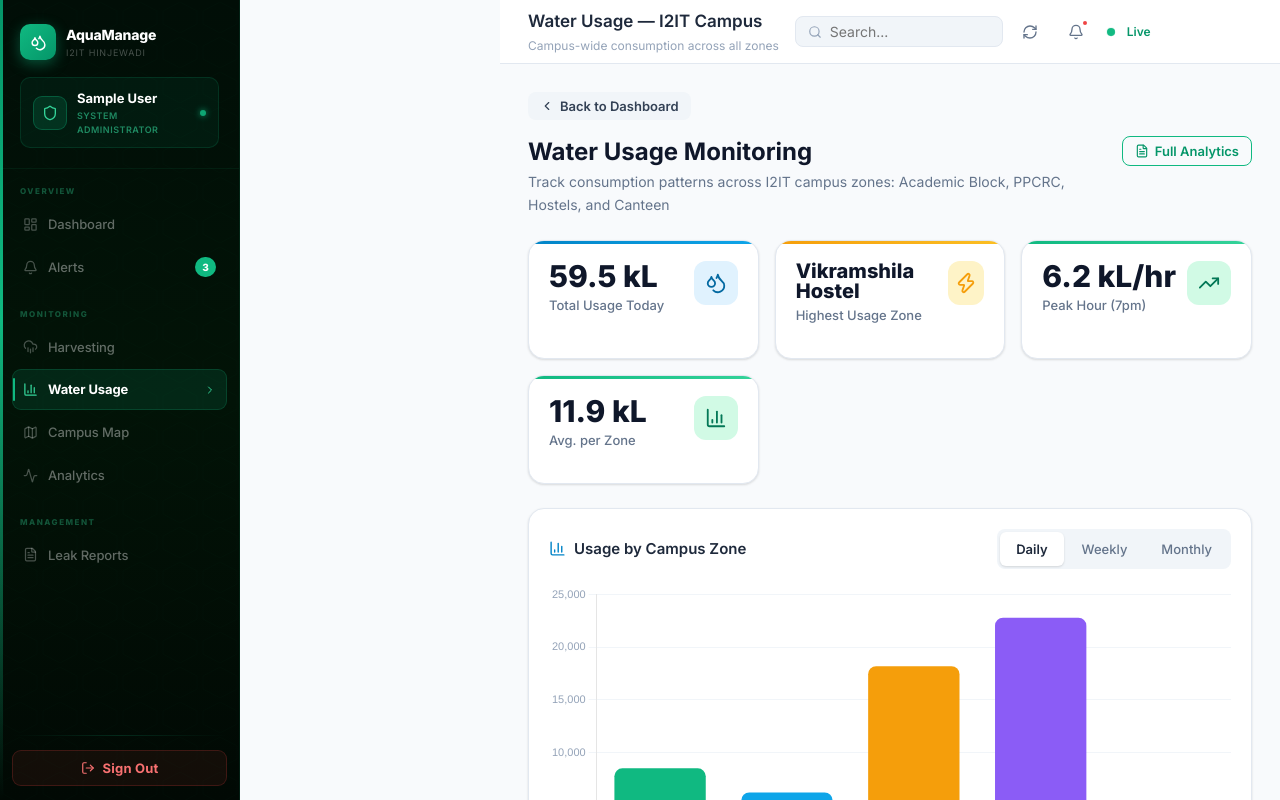
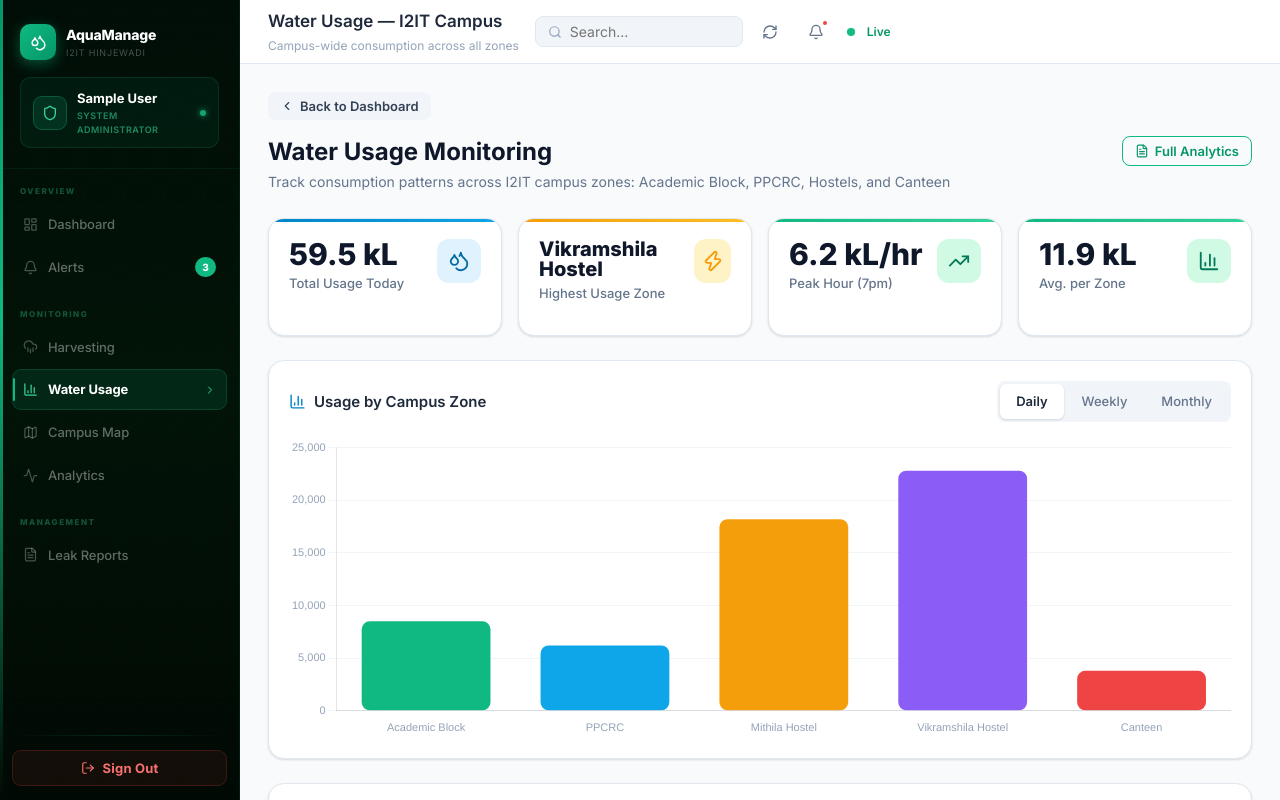
Before and after one commit to Sai-KT/AquaManage, a React (Vite) app: page /admin/usage in a window 1280 px wide. Shown: the top 800 px of the page. Built offline with nearby package versions, Linux system fonts and the light colour scheme; sample sign-in values are in the browser's storage.

Commit message:
added loack.jason

```diff
--- a/src/components/Sidebar.jsx
+++ b/src/components/Sidebar.jsx
@@ -79,7 +79,7 @@ function AdminSidebar({ user, location, navigate, logout }) {
       background: 'linear-gradient(180deg, #010e07 0%, #021307 50%, #010904 100%)',
       display: 'flex', flexDirection: 'column',
       borderRight: '1px solid rgba(16,185,129,0.12)',
-      position: 'relative', overflow: 'hidden',
+      position: 'fixed', top: 0, left: 0, zIndex: 100, overflow: 'hidden',
     }}>
       {/* Left accent bar */}
       <div style={{ position: 'absolute', left: 0, top: 0, bottom: 0, width: 3, background: 'linear-gradient(180deg, #059669, #10b981 40%, transparent)' }} />
@@ -194,7 +194,7 @@ function MaintenanceSidebar({ user, location, navigate, logout }) {
       background: '#0e0900',
       display: 'flex', flexDirection: 'column',
       borderRight: '1px solid rgba(245,158,11,0.1)',
-      position: 'relative', overflow: 'hidden',
+      position: 'fixed', top: 0, left: 0, zIndex: 100, overflow: 'hidden',
     }}>
       {/* Diagonal stripe texture */}
       <div style={{ position: 'absolute', inset: 0, opacity: 0.025, backgroundImage: 'repeating-linear-gradient(55deg,#f59e0b 0px,#f59e0b 8px,transparent 8px,transparent 24px)', pointerEvents: 'none' }} />
@@ -327,7 +327,7 @@ function StudentSidebar({ user, location, navigate, logout }) {
       background: 'linear-gradient(180deg, #020d18 0%, #061a2e 60%, #020e1c 100%)',
       display: 'flex', flexDirection: 'column',
       borderRight: '1px solid rgba(14,165,233,0.1)',
-      position: 'relative', overflow: 'hidden',
+      position: 'fixed', top: 0, left: 0, zIndex: 100, overflow: 'hidden',
     }}>
       {/* Dot grid background */}
       <div style={{ position: 'absolute', inset: 0, opacity: 0.1, backgroundImage: 'radial-gradient(rgba(14,165,233,0.6) 1px, transparent 1px)', backgroundSize: '26px 26px', pointerEvents: 'none' }} />
--- a/src/index.css
+++ b/src/index.css
@@ -38,7 +38,7 @@
   --red-500: #ef4444;
   --red-100: #fee2e2;
 
-  --sidebar-w: 260px;
+  --sidebar-w: 240px;
   --topbar-h: 64px;
   --radius-sm: 8px;
   --radius-md: 12px;
```
Also changed, not shown: vercel.json (added).
